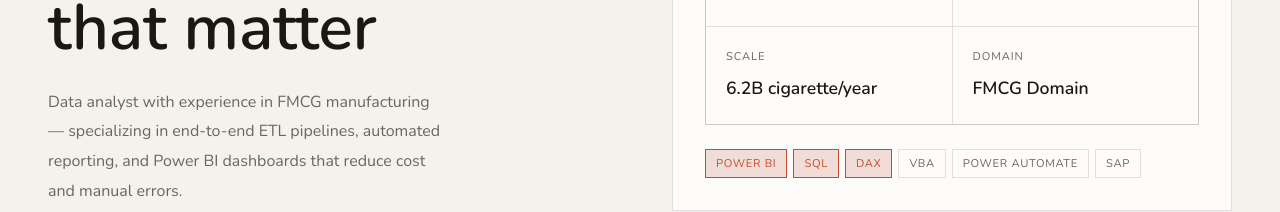
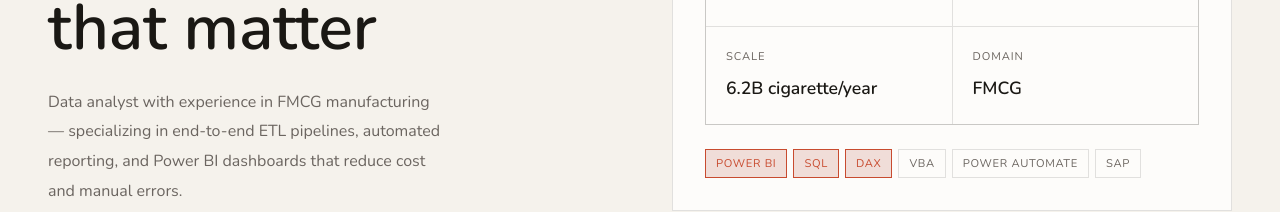
Before and after one commit to qd5555/web_01, a Next.js app: page / in a window 1280 px wide. Shown: the part 384-596 px from the top of the page. Built offline with nearby package versions, Linux system fonts and the light colour scheme.

Commit message:
Update page.tsx

```diff
--- a/app/page.tsx
+++ b/app/page.tsx
@@ -75,7 +75,7 @@ export default function Home() {
               </div>
               <div className="stat-cell">
                 <div className="stat-label">Domain</div>
-                <div className="stat-val" style={{ fontSize: "1.1rem", paddingTop: "4px" }}>FMCG Domain</div>
+                <div className="stat-val" style={{ fontSize: "1.1rem", paddingTop: "4px" }}>FMCG</div>
               </div>
             </div>
             <div className="tag-row">
```
